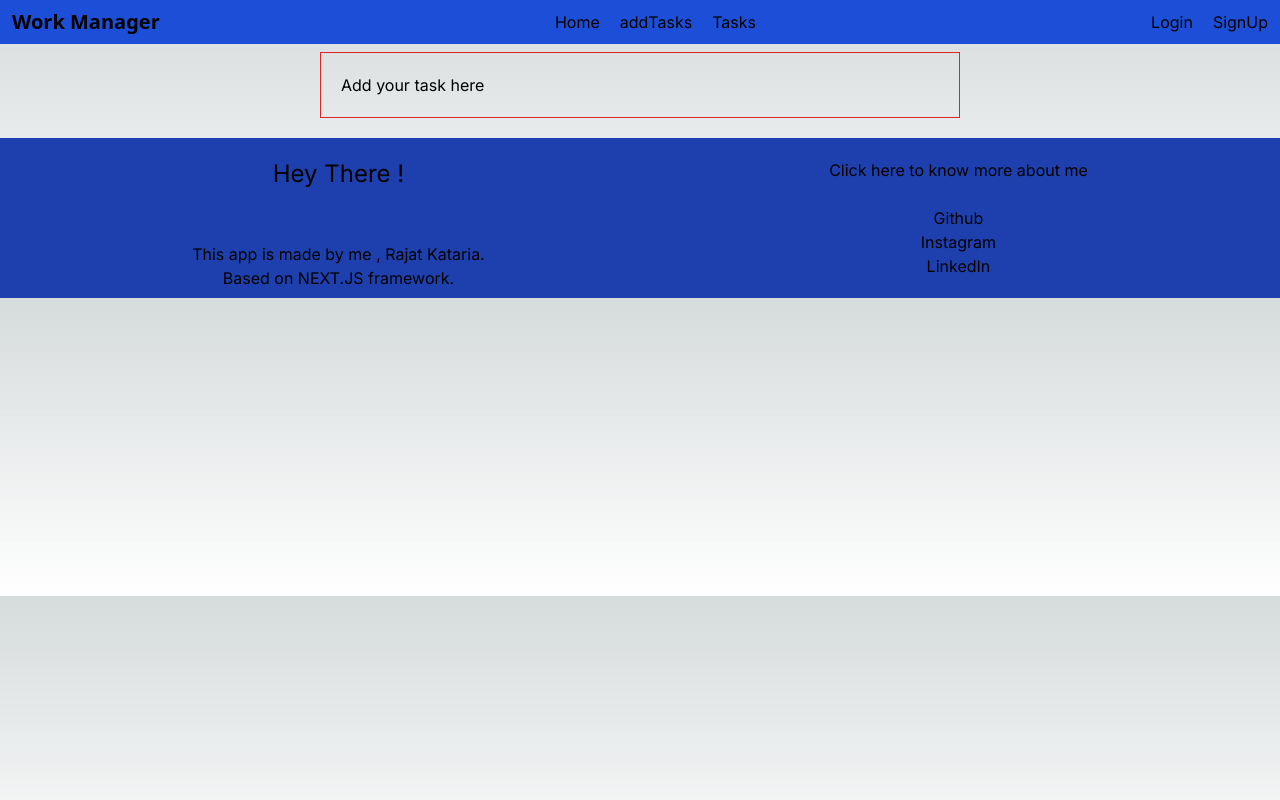
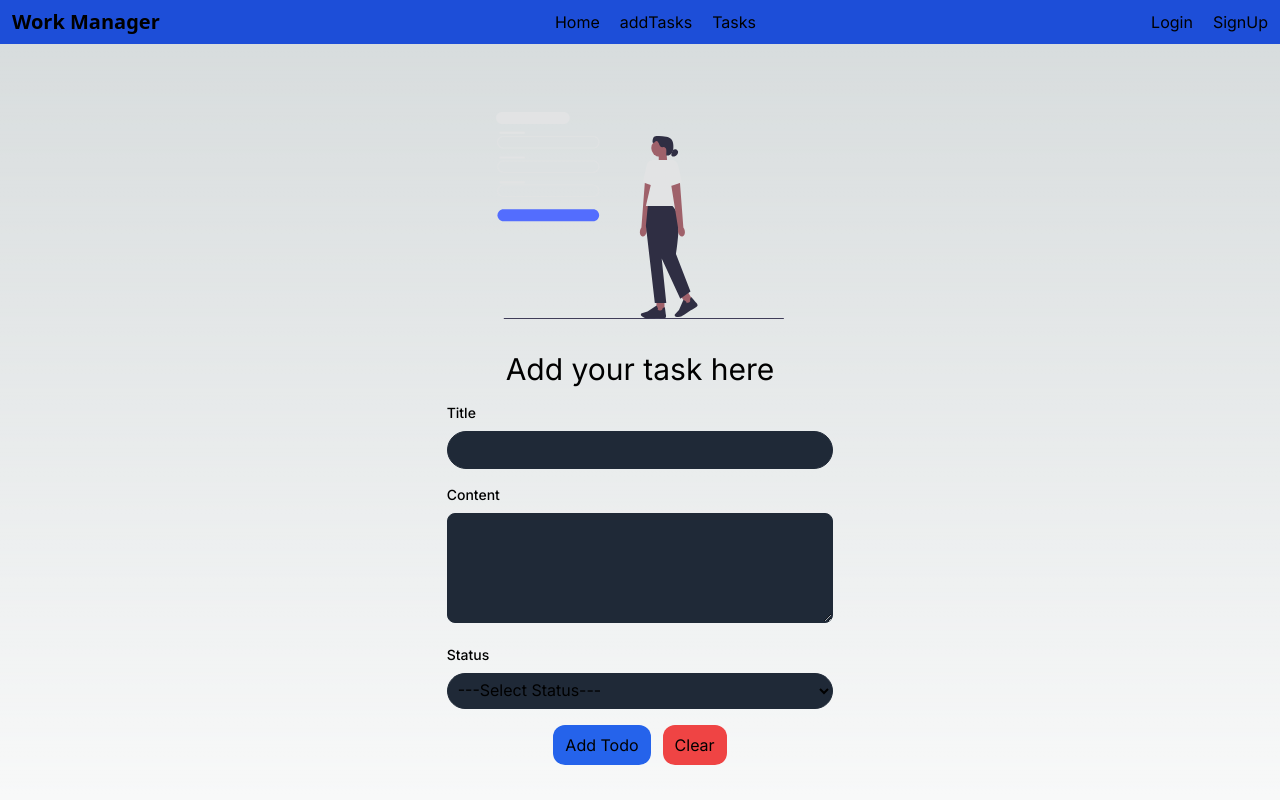
Before and after one commit to rajat03github/WorkManager_NEXTJS, a Next.js app: page /add-tasks in a window 1280 px wide. Shown: the top 800 px of the page. Built offline with nearby package versions, Linux system fonts and the light colour scheme.

Commit message:
form is done in add tasks

```diff
--- a/src/app/add-tasks/page.jsx
+++ b/src/app/add-tasks/page.jsx
@@ -1,4 +1,6 @@
 import React from "react";
+import loginSvg from "../assests/login.svg";
+import Image from "next/image";
 
 export const metadata = {
   title: "Add Tasks ",
@@ -6,9 +8,73 @@
 const page = () => {
   //! using grid instead of flex, made total 12 grids , and then started the center with 4th grid and spanned that grid in total of 6 columns
   return (
-    <div className="grid grid-cols-12 justify-center">
-      <div className="border col-start-4 col-span-6 border-red-600 p-5">
-        <h1>Add your task here</h1>
+    <div className="grid grid-cols-12 mt-4 justify-center">
+      <div className=" col-start-5 col-span-4 p-5">
+        <div className="my-8 flex justify-center">
+          <Image src={loginSvg} className="w-72 " />
+        </div>
+        <h1 className="text-3xl text-center">Add your task here</h1>
+
+        <form action="#!">
+          {/* task title */}
+          <div className="mt-4">
+            <label
+              htmlFor="task_title"
+              className="block text-sm mb-2 font-medium"
+            >
+              Title
+            </label>
+            <input
+              type="text"
+              className="w-full p-1.5 bg-gray-800 focus:ring-gray-400 border border-gray-800 rounded-3xl"
+              id="task_title"
+            />
+          </div>
+          {/* task content */}
+          <div className="mt-4">
+            <label
+              htmlFor="task_content"
+              className="block text-sm mb-2 font-medium"
+            >
+              Content
+            </label>
+            <textarea
+              type="text"
+              className="w-full p-1.5 bg-gray-800 focus:ring-gray-400 border border-gray-800 rounded-lg"
+              id="task_content"
+              rows={4}
+            />
+          </div>
+
+          {/* task status */}
+          <div className="mt-4">
+            <label
+              htmlFor="task_status"
+              className="block text-sm mb-2 font-medium"
+            >
+              Status
+            </label>
+            <select
+              id="task_status"
+              className="w-full p-1.5 bg-gray-800 focus:ring-gray-400 border border-gray-800 rounded-3xl"
+            >
+              <option value="none" selected disabled>
+                ---Select Status---
+              </option>
+              <option value="pending">Pending</option>
+              <option value="completed">Completed</option>
+            </select>
+          </div>
+          {/* actions  button */}
+          <div className="mt-4 flex justify-center space-x-3">
+            <button className="bg-blue-600 py-2 px-3 rounded-xl hover:bg-blue-900">
+              Add Todo
+            </button>
+            <button className="bg-red-500 py-2 px-3 rounded-xl hover:bg-red-800">
+              Clear
+            </button>
+          </div>
+        </form>
       </div>
     </div>
   );
--- a/src/app/globals.css
+++ b/src/app/globals.css
@@ -1,6 +1,11 @@
 @tailwind base;
 @tailwind components;
 @tailwind utilities;
+
+* {
+  margin: 0;
+  padding: 0;
+}
 
 :root {
   --foreground-rgb: 0, 0, 0;
@@ -16,6 +21,10 @@
   }
 }
 
+::-webkit-scrollbar {
+  width: 0px;
+}
+
 body {
   color: rgb(var(--foreground-rgb));
   background: linear-gradient(
```
Also changed, not shown: src/app/assests/login.svg (added).
